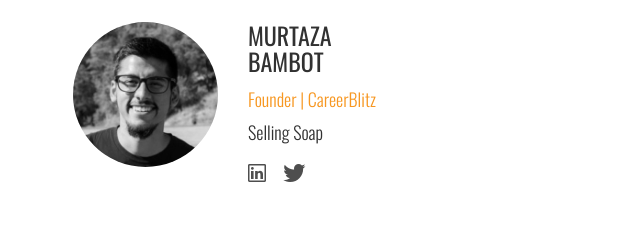
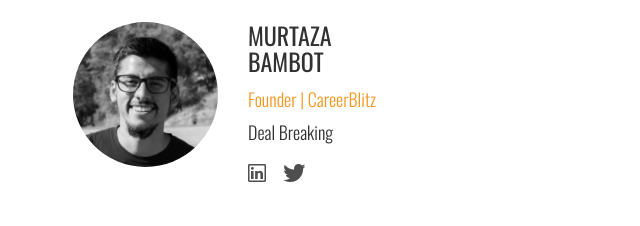
Before and after one commit to gtbusinessforum/gtbusinessforum.github.io, a website: page index.html in a window 1280 px wide. Shown: the part 2354-2580 px from the top of the page, 407-1047 px from the left. Drawn offline with nearby package versions, Linux system fonts and the light colour scheme; files whose address does not match are found by name.

```diff
--- a/index.html
+++ b/index.html
@@ -243,7 +243,7 @@
                             <h3>Murtaza Bambot</h3>
                             <p class="accent">Founder | CareerBlitz</p>
                             <!-- <h4>Title</h4> -->
-                            <p class="left">Selling Soap</p>
+                            <p class="left">Deal Breaking</p>
                             <ul class="social-block">
                                 <li><a href="https://www.linkedin.com/in/murtazabambot/"><i class="ion-social-linkedin-outline"></i></a></li>
                                 <li><a href="https://twitter.com/murtazabambot"><i class="ion-social-twitter"></i></a></li>
```
